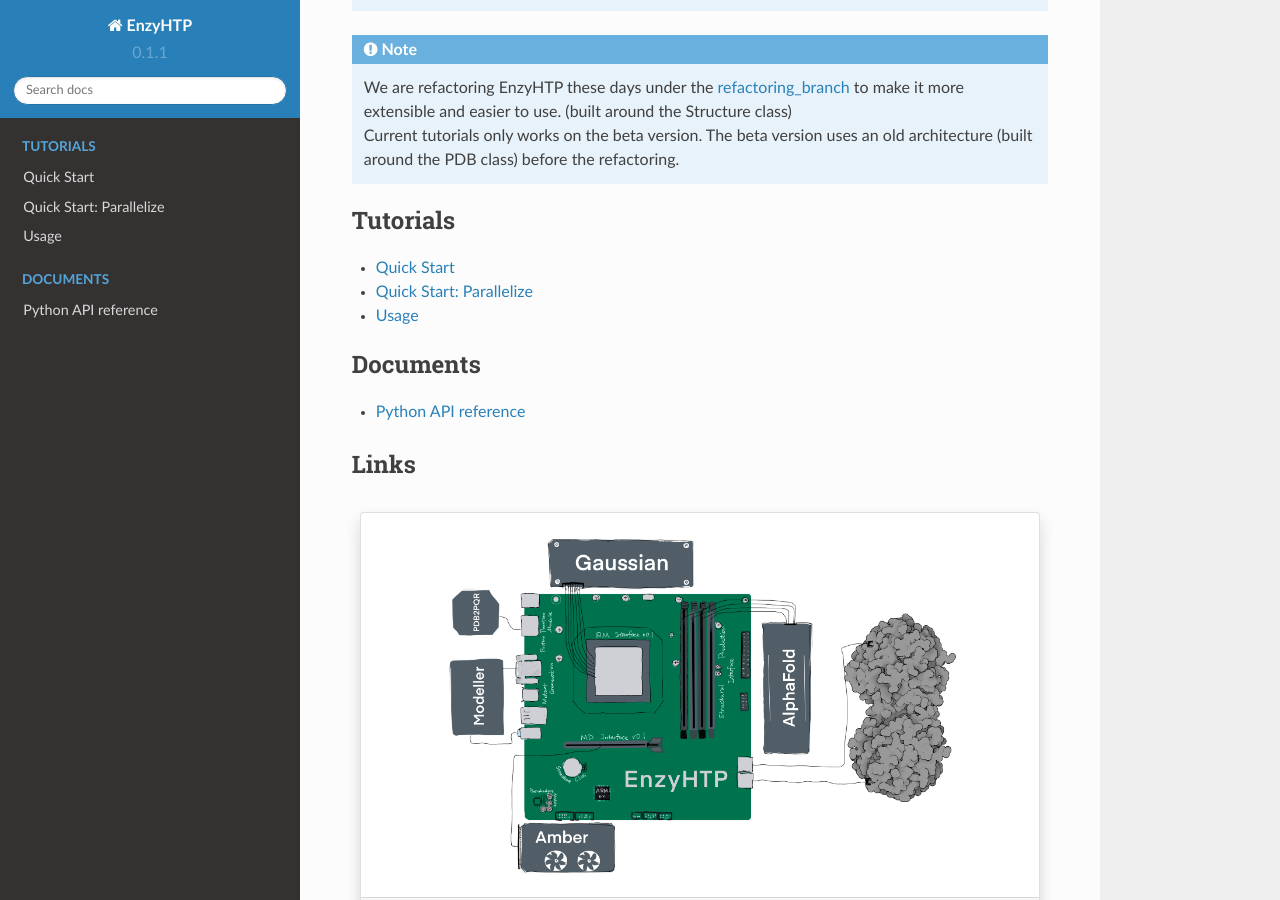
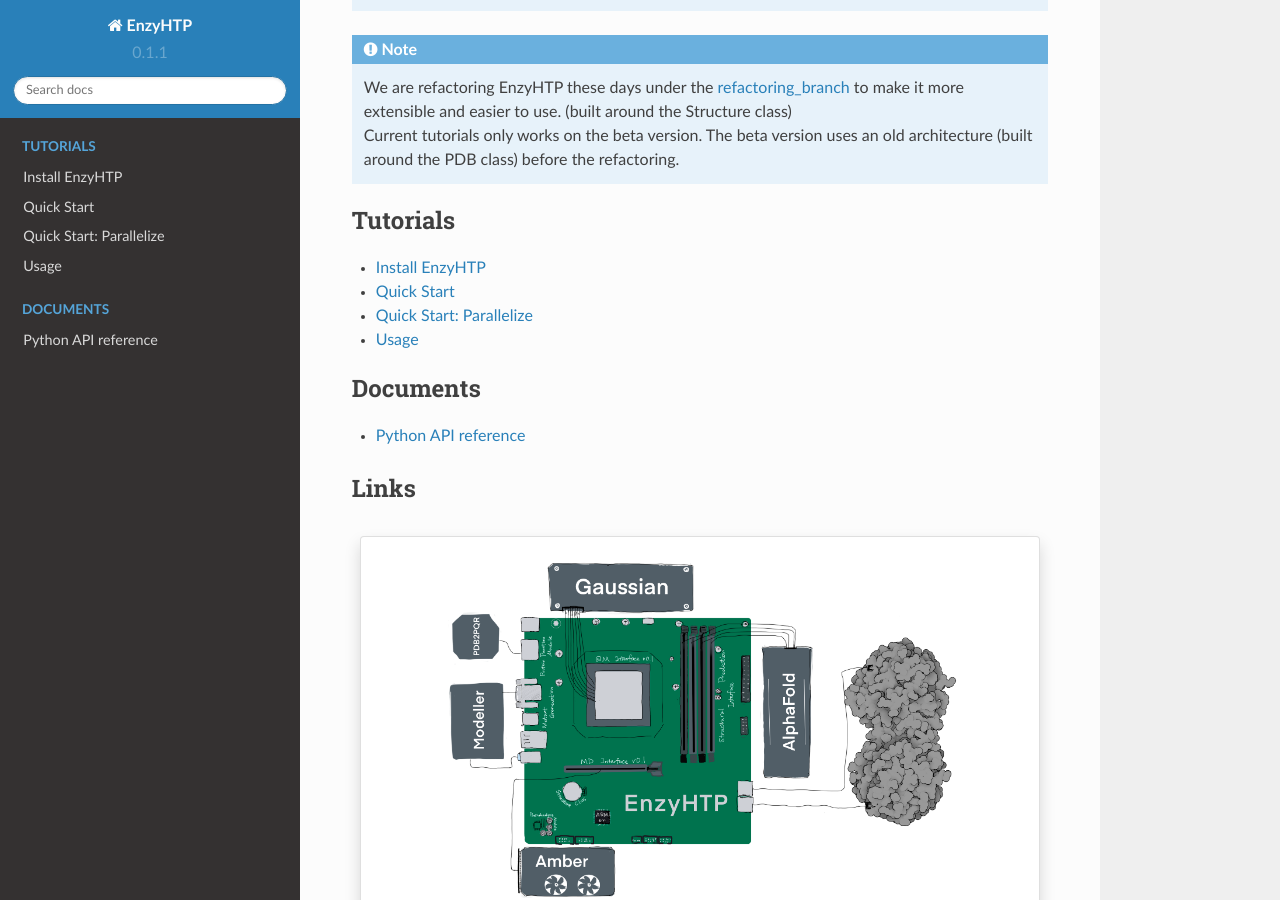
Before and after one commit to ChemBioHTP/enzyhtp_doc, a Sphinx documentation site: the page built from docs/source/index.rst, in a window 1280 px wide and 900 px high, scrolled down 442 px. Built offline with Sphinx 7.4.7 and the Read the Docs theme 2.0.0, drawn with Linux system fonts in a browser that asks for light colours.

Commit message:
Update: add install

```diff
--- a/docs/source/index.rst
+++ b/docs/source/index.rst
@@ -26,6 +26,7 @@
    :maxdepth: 3
    :caption: Tutorials
 
+   install
    qkst_general
    qkst_shrapnel
    usage
--- /dev/null
+++ b/docs/source/install.rst
@@ -0,0 +1,3 @@
+==============================================
+ Install EnzyHTP
+==============================================
```
